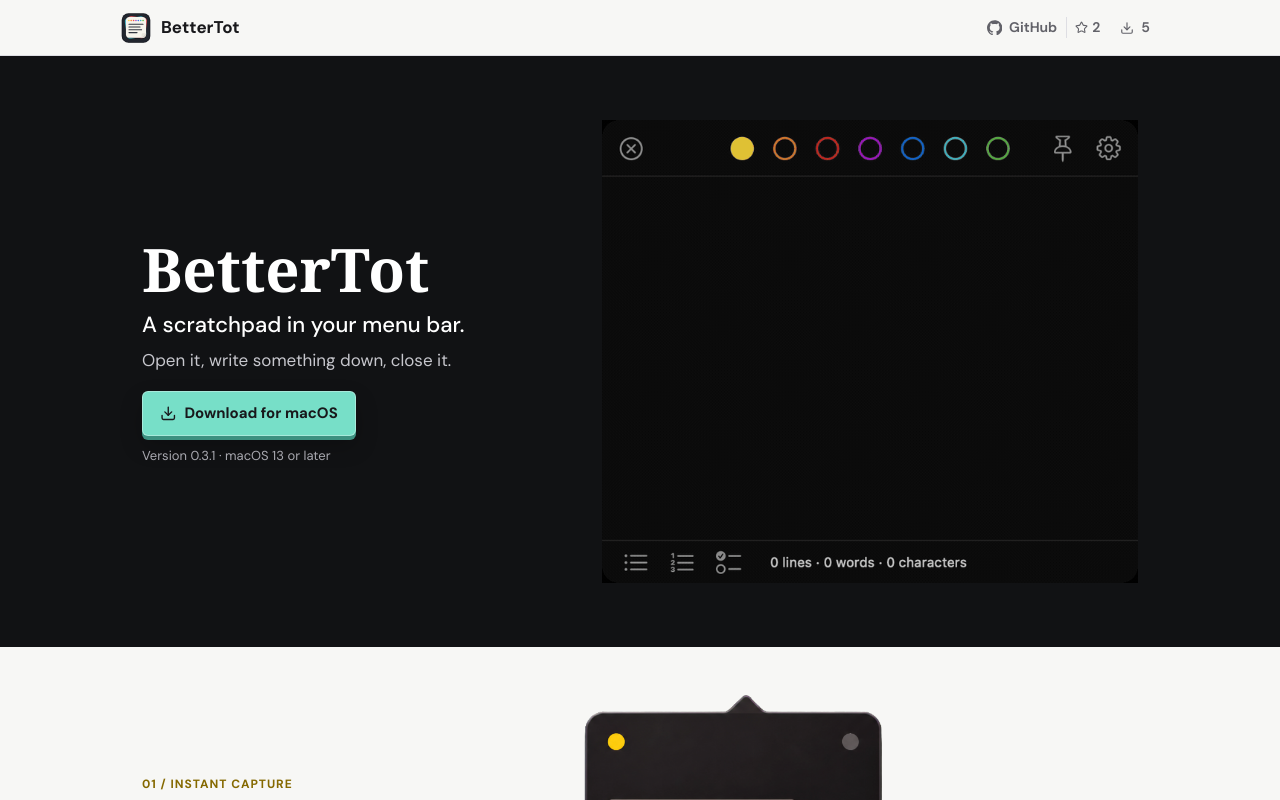
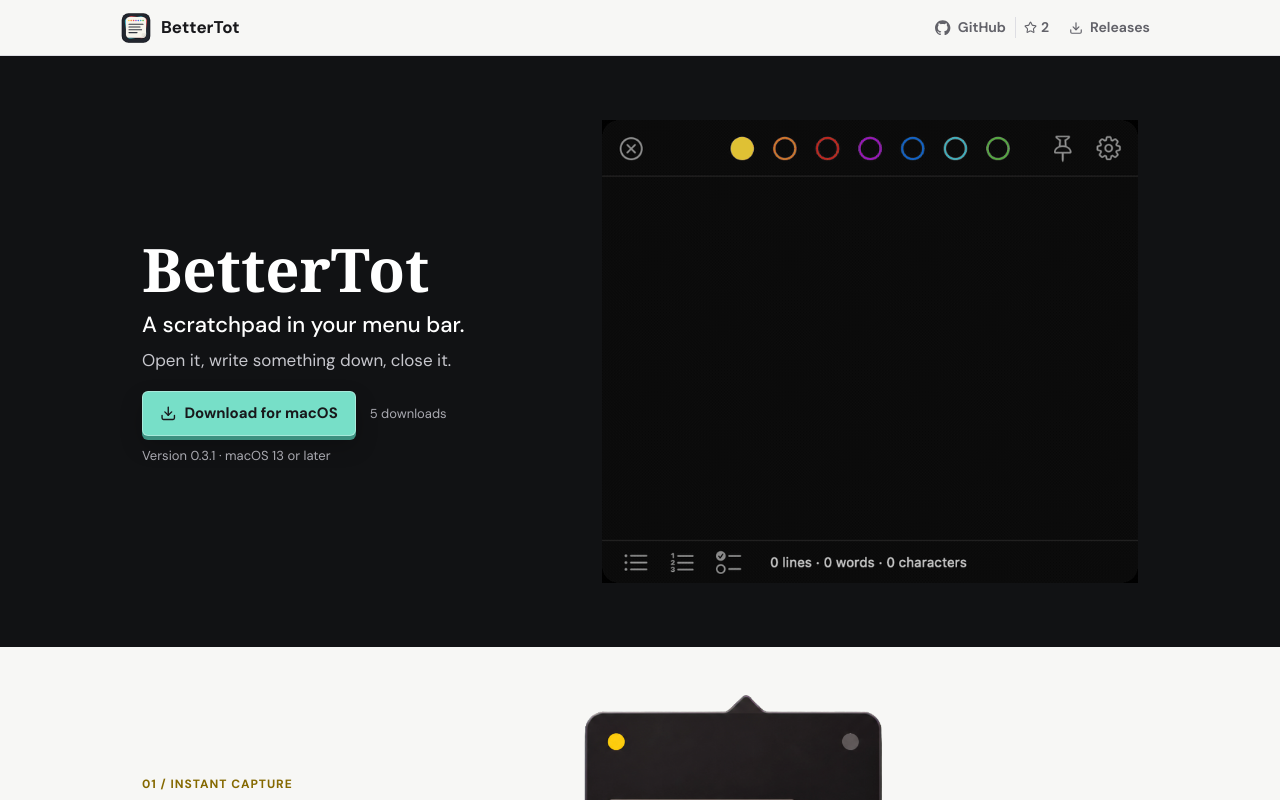
Before and after one commit to saaivignesh20/BetterTot, a website: page site/index.html in a window 1280 px wide. Shown: the top 800 px of the page. Drawn offline with Linux system fonts and the light colour scheme; no server answers; files whose address does not match are found by name.

Commit message:
fix: place download count by CTA

```diff
--- a/site/index.html
+++ b/site/index.html
@@ -27,9 +27,9 @@
           <span id="github-stars">2</span>
         </span>
       </a>
-      <a class="download-link" href="https://github.com/saaivignesh20/BetterTot/releases" aria-label="5 GitHub release downloads" title="GitHub release downloads">
+      <a class="download-link" href="https://github.com/saaivignesh20/BetterTot/releases" aria-label="BetterTot GitHub releases" title="GitHub releases">
         <svg aria-hidden="true" viewBox="0 0 24 24"><g fill="none" stroke="currentColor" stroke-linecap="round" stroke-linejoin="round" stroke-width="2"><path d="M12 15V3m9 12v4a2 2 0 0 1-2 2H5a2 2 0 0 1-2-2v-4"/><path d="m7 10l5 5l5-5"/></g></svg>
-        <span id="github-downloads">5</span>
+        <span>Releases</span>
       </a>
     </nav>
   </header>
@@ -46,6 +46,7 @@
               <svg aria-hidden="true" viewBox="0 0 24 24"><g fill="none" stroke="currentColor" stroke-linecap="round" stroke-linejoin="round" stroke-width="2"><path d="M12 15V3m9 12v4a2 2 0 0 1-2 2H5a2 2 0 0 1-2-2v-4"/><path d="m7 10l5 5l5-5"/></g></svg>
               <span>Download for macOS</span>
             </a>
+            <span class="download-count"><span id="github-downloads">5</span> downloads</span>
           </div>
           <p class="release-note">Version 0.3.1 &middot; macOS 13 or later</p>
         </div>
--- a/site/styles.css
+++ b/site/styles.css
@@ -161,6 +161,8 @@
 
 .hero-actions {
   display: flex;
+  align-items: center;
+  gap: 14px;
 }
 
 .button {
@@ -199,6 +201,12 @@
   color: var(--night-soft);
   font-size: 13px;
   margin: 10px 0 0;
+}
+
+.download-count {
+  color: var(--night-soft);
+  font-size: 13px;
+  white-space: nowrap;
 }
 
 .product-demo {
```
